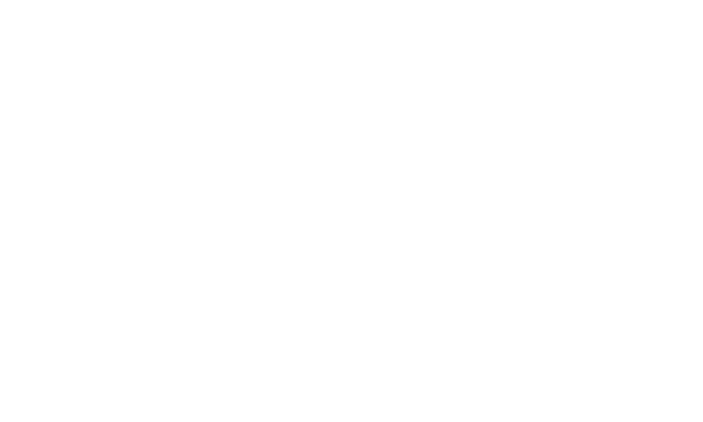
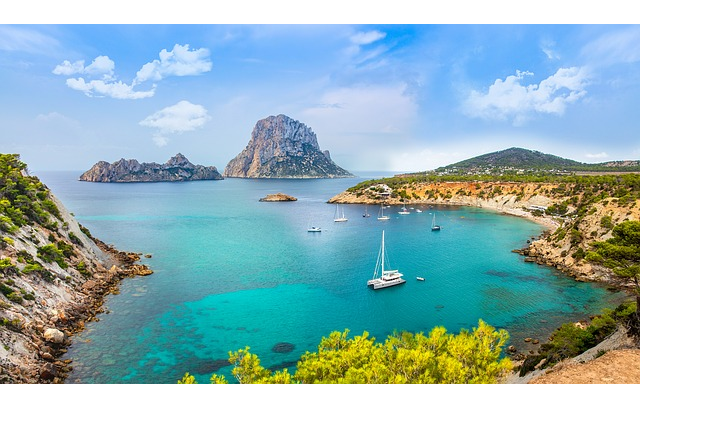
Before and after one commit to gboned/Practica14, a plain HTML site: page index.html in a window 1280 px wide. Shown: the whole page, without its empty margins (0-703 px from the left). Drawn offline with nearby package versions, Linux system fonts and the light colour scheme.

Commit message:
Añadir referencia de imagen

```diff
--- a/index.html
+++ b/index.html
@@ -72,11 +72,8 @@
 			-->
 
 					<section>
-						<!--
-						 *
-						 * Bloque SECTION
-						 *
-						-->
+						<!-- Añado referencia de imagen con un id -->
+						<img id="imagen" src="img/ibiza.jpg">
 					</section>
 
 					<article>
```
